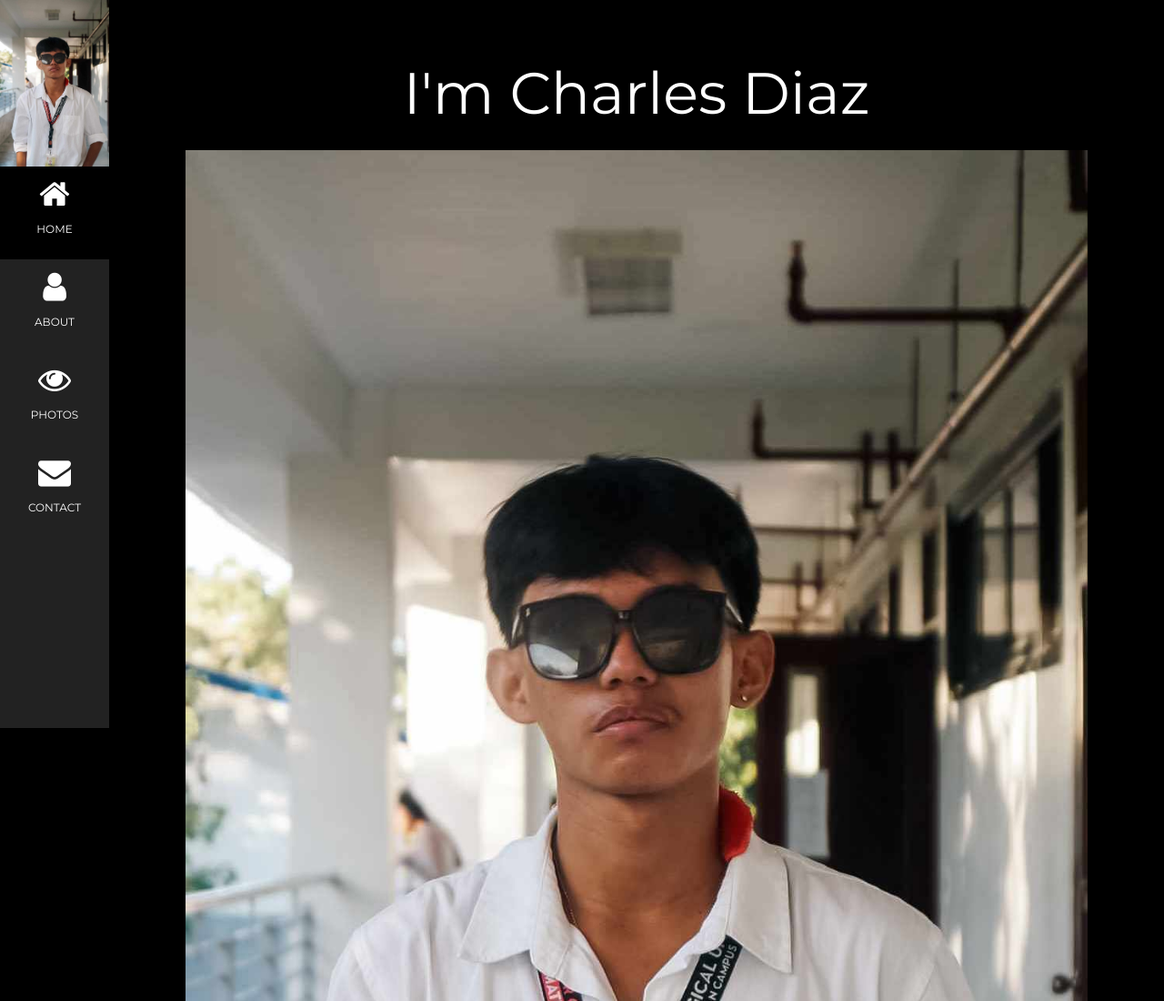
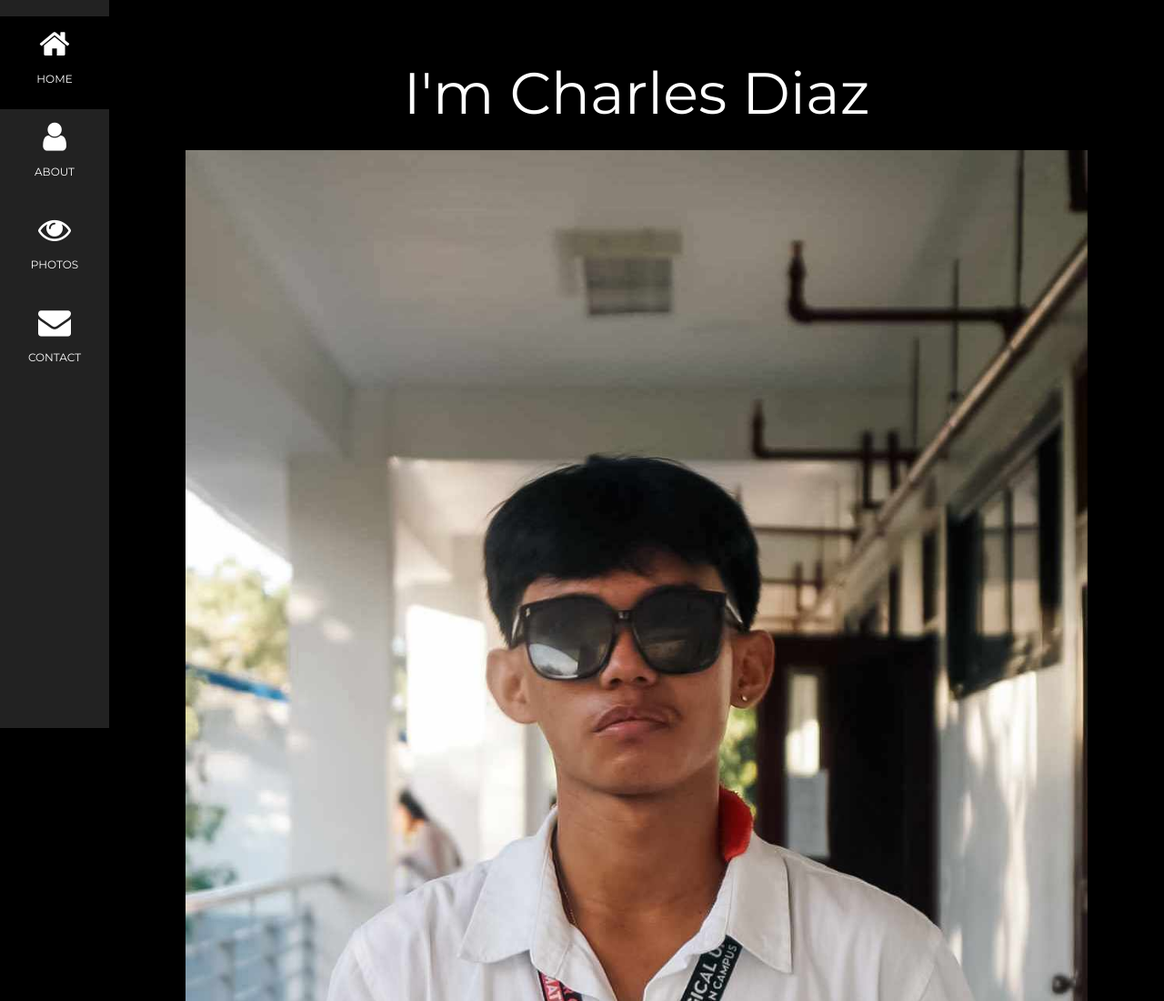
Before and after one commit to Bilmark1009/charles, a plain HTML site: page index.html in a window 1280 px wide. Shown: the top 1100 px of the page at 91% size. Drawn offline with nearby package versions, Linux system fonts and the light colour scheme.

Commit message:
Update index.html

```diff
--- a/index.html
+++ b/index.html
@@ -23,7 +23,7 @@ body, h1,h2,h3,h4,h5,h6 {font-family: "Montserrat", sans-serif}
 <!-- Icon Bar (Sidebar - hidden on small screens) -->
 <nav class="w3-sidebar w3-bar-block w3-small w3-hide-small w3-center">
   <!-- Avatar image in top left corner -->
-  <img src="https://raw.githubusercontent.com/Bilmark1009/charles/3848689f60507f3085e98ede1a78a28ceaf07ddc/pic/received_348889754423387.jpeg" style="width:100%">
+  <img src="" style="width:100%">
   <a href="#" class="w3-bar-item w3-button w3-padding-large w3-black">
     <i class="fa fa-home w3-xxlarge"></i>
     <p>HOME</p>
```
